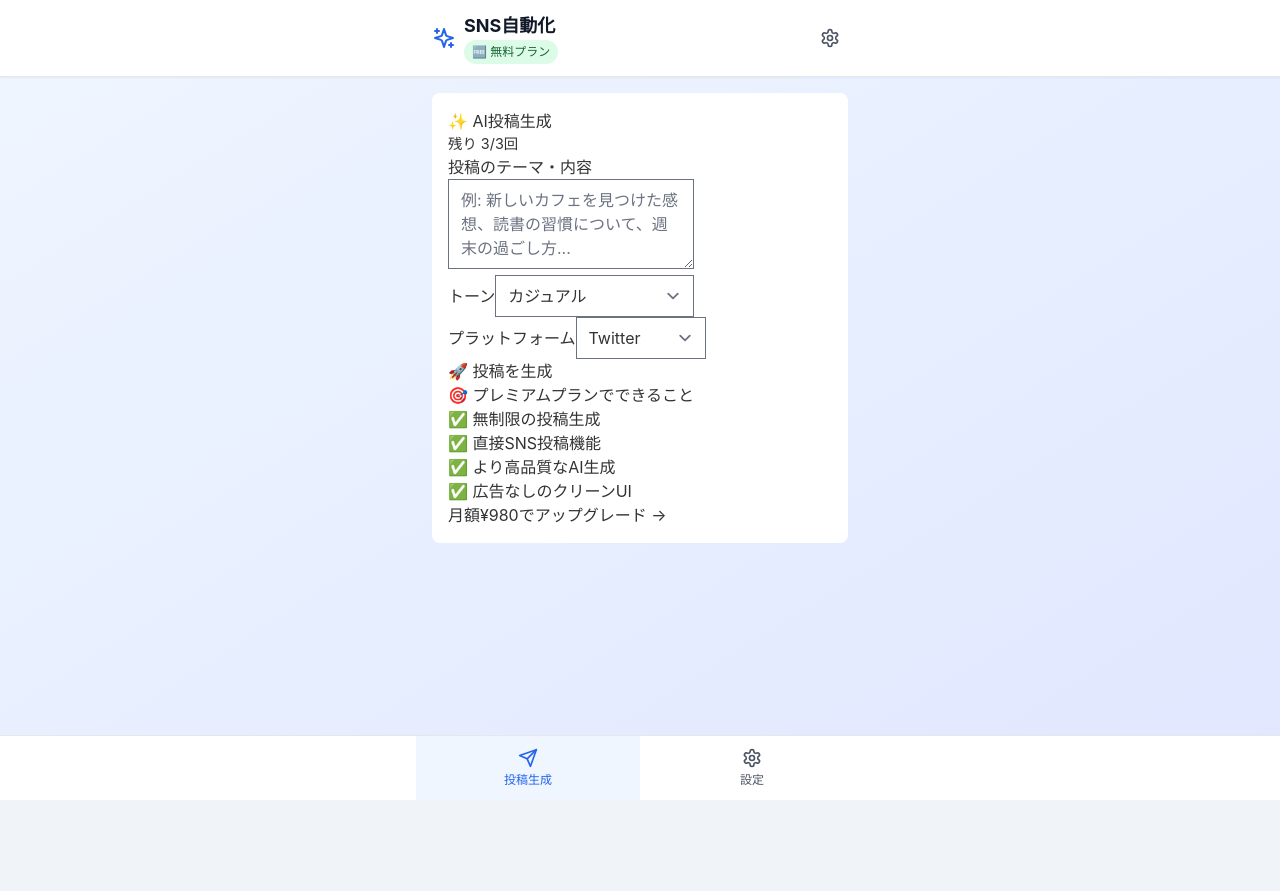
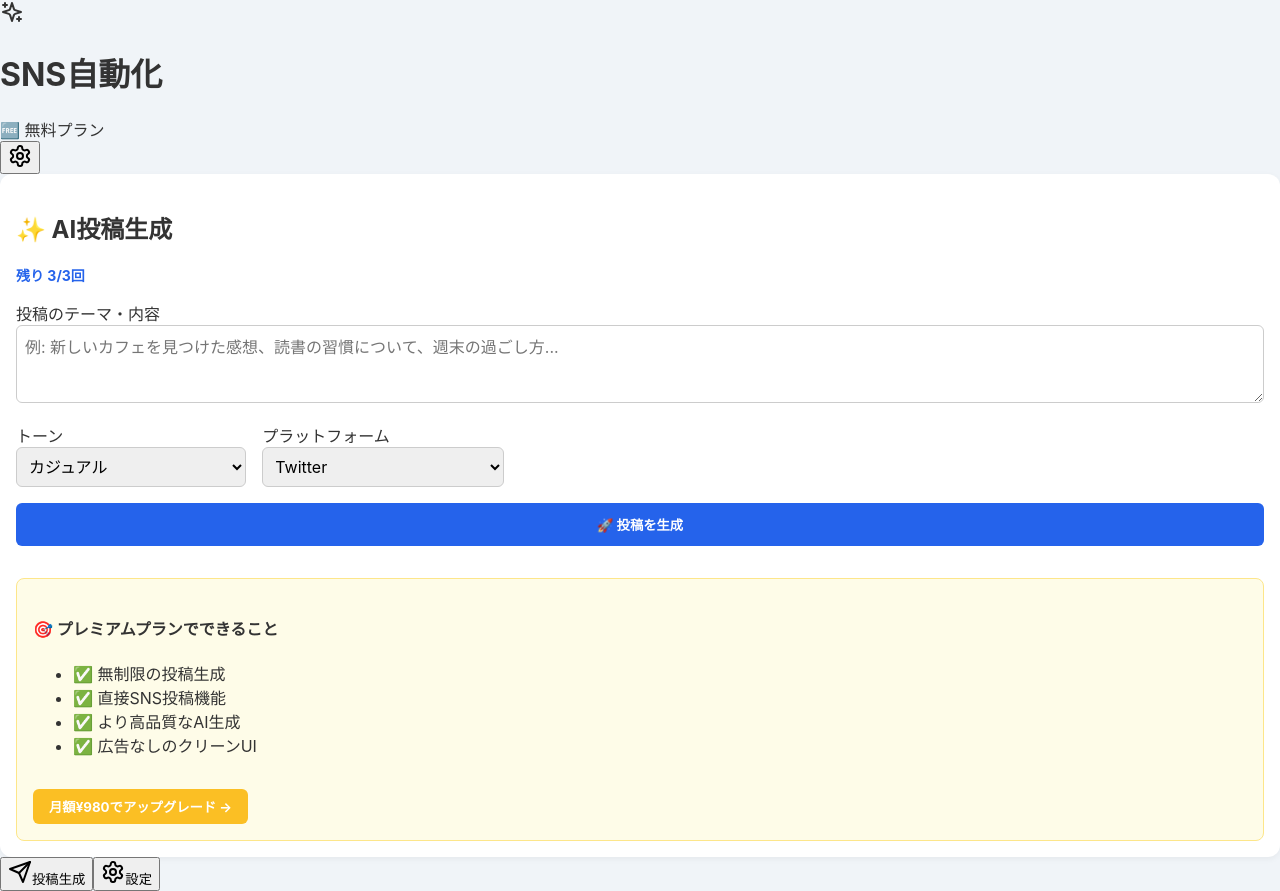
Before and after one commit to numaken/sns-automation-pwa, a React (Create React App) app: page / in a window 1280 px wide. Before the commit the page ends 800 px from the top, so only its background shows below. Built offline with nearby package versions, Linux system fonts and the light colour scheme; no server answers.

Commit message:
Fix: Add complete CSS styles for layout restoration

```diff
--- a/src/App.css
+++ b/src/App.css
@@ -1,20 +1,40 @@
 /* src/App.css */
 
 body {
-  font-family: 'Inter', sans-serif;
+  font-family: -apple-system, BlinkMacSystemFont, 'Segoe UI', Roboto, Oxygen, Ubuntu, Cantarell, 'Helvetica Neue', sans-serif;
   margin: 0;
   padding: 0;
   background-color: #f0f4f8;
   color: #333;
 }
 
-textarea,
-select,
-input,
 button {
+  cursor: pointer;
   font-family: inherit;
 }
 
-button {
-  cursor: pointer;
+textarea,
+select,
+input {
+  font-family: inherit;
+  font-size: 1rem;
+  padding: 0.5rem;
+  border-radius: 6px;
+  border: 1px solid #ccc;
+  width: 100%;
 }
+
+header,
+main,
+nav {
+  box-sizing: border-box;
+}
+
+a {
+  text-decoration: none;
+  color: #2563eb;
+}
+
+a:hover {
+  text-decoration: underline;
+}
--- a/src/components/PostGenerator.css
+++ b/src/components/PostGenerator.css
@@ -1,22 +1,122 @@
 /* src/components/PostGenerator.css */
 
 .post-generator {
-  padding: 16px;
-  background-color: #fff;
-  border-radius: 8px;
+  background-color: #ffffff;
+  padding: 1rem;
+  border-radius: 12px;
+  box-shadow: 0 2px 6px rgba(0, 0, 0, 0.05);
+}
+
+.generator-header {
+  margin-bottom: 1rem;
 }
 
 .usage-display {
-  font-size: 0.9rem;
-  color: #333;
+  margin-top: 0.5rem;
+  font-size: 0.875rem;
 }
 
-.copy-button {
-  margin-top: 8px;
+.usage-count {
+  font-weight: bold;
+  color: #2563eb;
+}
+
+.usage-count.depleted {
+  color: #dc2626;
+}
+
+.input-group {
+  margin-bottom: 1rem;
+}
+
+.options-grid {
+  display: flex;
+  gap: 1rem;
+  flex-wrap: wrap;
+}
+
+.generate-button {
+  width: 100%;
+  padding: 0.75rem;
+  background-color: #2563eb;
+  color: white;
+  font-weight: bold;
+  border: none;
+  border-radius: 6px;
+  transition: background-color 0.2s;
+}
+
+.generate-button:hover {
+  background-color: #1e40af;
+}
+
+.generate-button.disabled {
+  background-color: #d1d5db;
+  cursor: not-allowed;
 }
 
 .result-section {
-  margin-top: 16px;
+  margin-top: 2rem;
 }
 
-/* 必要に応じて追加 */
+.generated-post {
+  background-color: #f9fafb;
+  padding: 1rem;
+  border-radius: 6px;
+  margin-top: 0.5rem;
+  white-space: pre-wrap;
+}
+
+.quality-badge {
+  display: inline-block;
+  padding: 0.25rem 0.5rem;
+  border-radius: 6px;
+  font-size: 0.875rem;
+  color: white;
+}
+
+.action-buttons {
+  margin-top: 1rem;
+  display: flex;
+  gap: 0.5rem;
+}
+
+.secondary-button {
+  background-color: #f3f4f6;
+  color: #1f2937;
+  padding: 0.5rem 1rem;
+  border-radius: 6px;
+  border: none;
+}
+
+.primary-button {
+  background-color: #10b981;
+  color: white;
+  padding: 0.5rem 1rem;
+  border-radius: 6px;
+  border: none;
+}
+
+.error-message {
+  color: #dc2626;
+  font-weight: bold;
+  margin-top: 1rem;
+}
+
+.upgrade-promotion {
+  margin-top: 2rem;
+  background-color: #fefce8;
+  padding: 1rem;
+  border-radius: 8px;
+  border: 1px solid #fde68a;
+}
+
+.upgrade-button {
+  background-color: #facc15;
+  color: black;
+  padding: 0.5rem 1rem;
+  border-radius: 6px;
+  margin-top: 1rem;
+  border: none;
+  font-weight: bold;
+}
--- a/src/components/SettingsPanel.css
+++ b/src/components/SettingsPanel.css
@@ -1,29 +1,71 @@
 /* src/components/SettingsPanel.css */
 
 .settings-panel {
-  padding: 16px;
-  background-color: #f9fafb;
-  border-radius: 8px;
+  background-color: #fff;
+  padding: 1rem;
+  border-radius: 12px;
+  box-shadow: 0 2px 6px rgba(0, 0, 0, 0.05);
 }
 
 .settings-header {
-  font-size: 1.25rem;
-  font-weight: bold;
+  display: flex;
+  justify-content: space-between;
+  align-items: center;
   margin-bottom: 1rem;
+}
+
+.plan-badge {
+  padding: 0.25rem 0.5rem;
+  border-radius: 9999px;
+  font-size: 0.75rem;
 }
 
 .plan-badge.free {
   background-color: #d1fae5;
   color: #065f46;
-  padding: 0.25rem 0.5rem;
-  border-radius: 9999px;
 }
 
 .plan-badge.premium {
   background-color: #fef3c7;
   color: #92400e;
-  padding: 0.25rem 0.5rem;
-  border-radius: 9999px;
 }
 
-/* 必要に応じてスタイル追加してください */
+.plan-section,
+.privacy-section,
+.other-settings,
+.app-info {
+  margin-top: 1.5rem;
+}
+
+.upgrade-button,
+.downgrade-button {
+  padding: 0.5rem 1rem;
+  border-radius: 6px;
+  background-color: #fbbf24;
+  color: white;
+  font-weight: bold;
+  border: none;
+}
+
+.api-key-input-group {
+  display: flex;
+  gap: 0.5rem;
+  align-items: center;
+}
+
+.api-key-input {
+  flex: 1;
+  padding: 0.5rem;
+}
+
+.message {
+  margin-top: 1rem;
+}
+
+.message.success {
+  color: #10b981;
+}
+
+.message.error {
+  color: #dc2626;
+}
--- a/src/index.css
+++ b/src/index.css
@@ -1,5 +1,13 @@
 /* src/index.css */
 
-@tailwind base;
-@tailwind components;
-@tailwind utilities;
+* {
+    box-sizing: border-box;
+}
+
+body {
+    margin: 0;
+    padding: 0;
+    background: #f9fafb;
+    font-family: 'Helvetica Neue', sans-serif;
+    color: #1f2937;
+}
```
